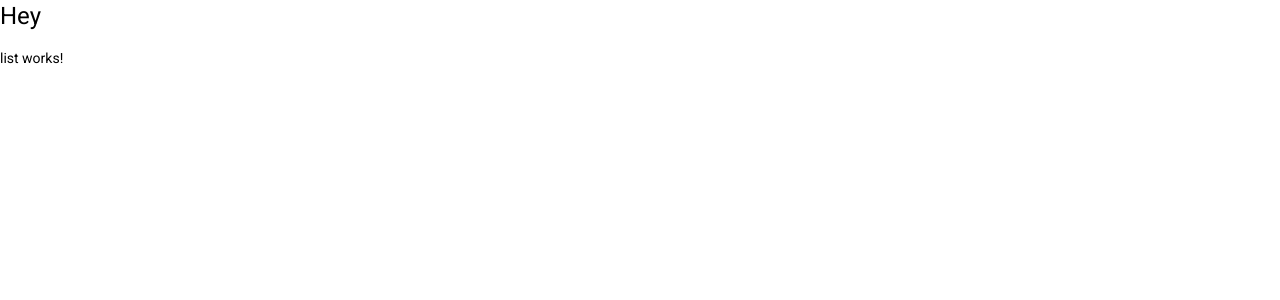
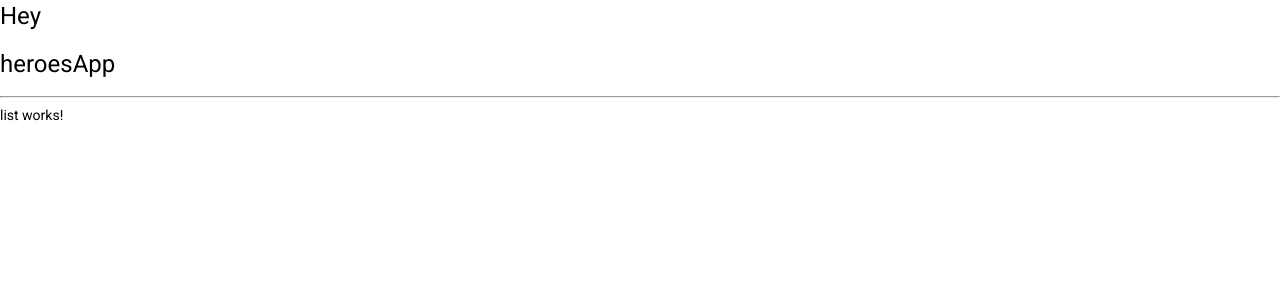
Before and after one commit to eliecerj/heroesApp, an Angular app: page /heroes/list in a window 1280 px wide. Shown: the top 300 px of the page. Built offline with nearby package versions, Linux system fonts and the light colour scheme.

Commit message:
router-oulet childs

```diff
--- a/src/app/heroes/heroes-routing.module.ts
+++ b/src/app/heroes/heroes-routing.module.ts
@@ -4,10 +4,12 @@
 import { HeroeComponent } from './pages/heroe/heroe.component';
 import { ListComponent } from './pages/list/list.component';
 import { SearchComponent } from './pages/search/search.component';
+import { HomeComponent } from './pages/home/home.component';
 
 const routes: Routes = [
   {
     path: '',
+    component: HomeComponent,
     children: [
       {
         path: 'list',
--- a/src/app/heroes/pages/home/home.component.html
+++ b/src/app/heroes/pages/home/home.component.html
@@ -1 +1,3 @@
-<p>home works!</p>
+<h1>heroesApp</h1>
+<hr>
+<router-outlet></router-outlet>
```
